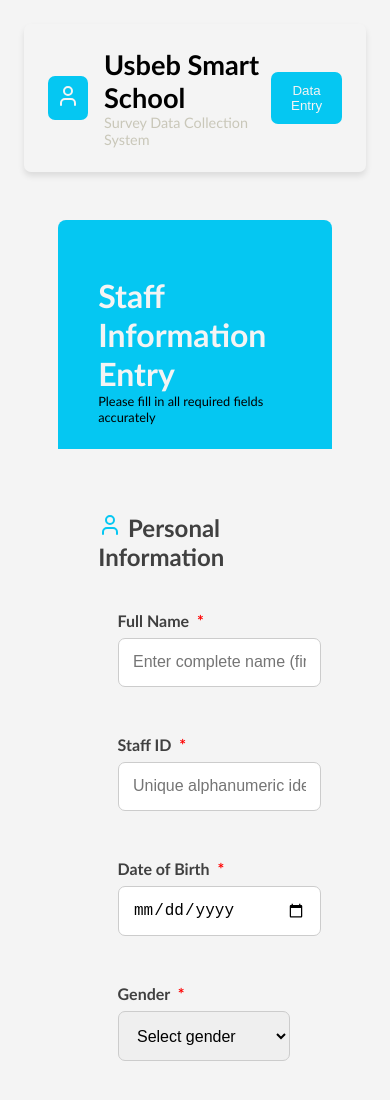
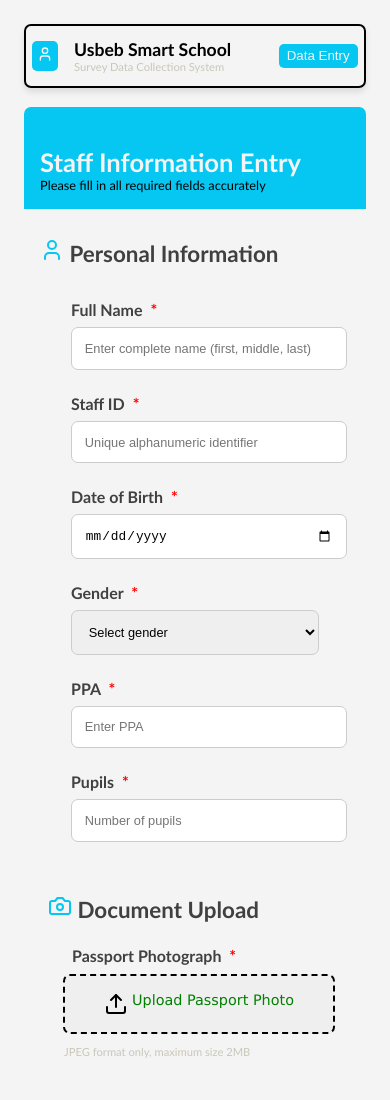
Before and after one commit to IgPeter/subeb-data-capture, a plain HTML site: page index.html in a window 390 px wide. Shown: the top 1100 px of the page. Drawn offline with Linux system fonts and the light colour scheme.

Commit message:
first presentation

```diff
--- a/css/index.css
+++ b/css/index.css
@@ -1,5 +1,11 @@
+body {
+  background-color: #f4f4f4;
+  padding: 1rem;
+}
+
 #main-header {
-  padding: 1.5rem;
+  padding: 1.2rem;
+  border: 2px solid;
   border-radius: 7px;
   box-shadow: 0px 4px 6px rgba(0, 0, 0, 0.1);
 }
@@ -56,7 +62,7 @@ p {
 
 .form-header {
   background-color: #05c7f2;
-  margin-top: 3rem;
+  margin-top: 2rem;
   padding: 3.5rem 2.5rem 1.5rem 2.5rem;
   border-radius: 8px 8px 0 0;
 }
@@ -153,7 +159,7 @@ p {
 }
 
 #form-sec2 {
-  max-width: 80%;
+  width: 80%;
   display: flex;
   justify-content: center;
   align-items: center;
@@ -251,8 +257,145 @@ p {
 }
 
 /* Optional: Responsive stacking for mobile */
-@media (max-width: 600px) {
+@media (max-width: 768px) {
+  body {
+    padding: 0.1rem;
+  }
+  #main-header {
+    padding: 0.8rem 0.4rem;
+    border: 2px solid;
+  }
+
+  .svg-con {
+    padding: 0.3rem;
+    border-radius: 5px;
+    background-color: #05c7f2;
+  }
+
+  .h1Text {
+    font-size: 1.1rem;
+  }
+
+  p {
+    font-size: 0.7rem;
+  }
+
+  .svg-con svg {
+    width: 1rem;
+    height: 1rem;
+  }
+
+  #header-body button {
+    padding: 0.3rem 0.5rem;
+    border-radius: 5px;
+  }
+
+  #main {
+    width: 100%;
+  }
+
+  .form-header {
+    background-color: #05c7f2;
+    margin-top: 1.2rem;
+    padding: 2.5rem 1rem 1rem 1rem;
+    border-radius: 7px 7px 0 0;
+  }
+
+  .form-header h2 {
+    font-size: 1.6rem;
+  }
+
+  .form-header p {
+    font-size: 0.8rem;
+  }
+
+  #form-area {
+    padding: 0.4rem 1rem;
+  }
+
+  #form-area h3,
+  #form-area2 h3,
+  #form-area3 h3 {
+    font-size: 1.4rem;
+  }
+
   #form-sec1 {
     grid-template-columns: 1fr;
+    gap: 1.5rem 1.5rem;
+    padding: 0.7rem 0.5rem 0.5rem 0.5rem;
+  }
+
+  #form-sec1 > div {
+    display: flex;
+    flex-direction: column;
+  }
+
+  #form-sec1 input,
+  #form-sec1 select {
+    width: 100%;
+    padding: 0.8rem;
+    font-size: 0.8rem;
+  }
+
+  #form-area2,
+  #form-area3 {
+    padding: 1rem 1rem 0 1.5rem;
+  }
+
+  #form-sec2 {
+    width: 90%;
+  }
+
+  #form-sec2 button {
+    padding: 1rem 0rem 1rem 0rem;
+    width: 100%;
+    border: 2px dashed;
+    border-radius: 7px;
+  }
+
+  #form-sec2-text {
+    padding: 0 0 0.5rem 1.5rem;
+  }
+
+  .form-area2-p {
+    padding: 0 0 0.5rem 1rem;
+  }
+
+  #form-area4 {
+    padding: 1rem 0.7rem;
+  }
+
+  #form-area4 button {
+    padding: 1rem 0.9rem;
+    border-radius: 5px;
+  }
+
+  #form-area4 span {
+    font-size: 0.7rem;
+  }
+
+  .scanner-con {
+    gap: 0.6rem;
+    padding: 0.7rem 0 0.7rem 0;
+  }
+
+  .fingerprint h4 {
+    font-size: 1rem;
+  }
+
+  .scanner-con svg {
+    padding: 0.5rem;
+    border-radius: 5px;
+  }
+
+  .scannow {
+    padding: 0.6rem 1.5rem;
+    border-radius: 5px;
+    font-size: 0.7rem;
+  }
+
+  .fingerprint-image {
+    width: 2.5rem;
+    height: 2.5rem;
   }
 }
--- a/index.html
+++ b/index.html
@@ -262,7 +262,7 @@
               </div>
             </div>
             <div id="form-area4">
-              <button type="button">
+              <button id = "clear-form" type="button">
                 <span>Clear Form</span>
               </button>
               <button type="submit" id="submit">
--- a/index.js
+++ b/index.js
@@ -74,21 +74,16 @@ const handleFormUpload = async () => {
       }
 
       //handling file upload here
-      const res = await fetch(
-        "https://usbeb-backend.onrender.com/api/v1/captureDevice",
-        {
-          method: "POST",
-          body: formData,
-        }
-      );
+      const res = await fetch("http://localhost:3000/api/v1/captureDevice", {
+        method: "POST",
+        body: formData,
+      });
 
       if (!res.ok) {
         console.log("form data upload failed");
         alert("Form Data was not uploaded successfully");
         return;
       }
-
-      const response = await res.json();
 
       alert("User information is created successfully");
     });
@@ -131,6 +126,13 @@ const handleFingerprintScanning = async () => {
   });
 };
 
+const clearForm = () => {
+  document.getElementById("clear-form").addEventListener("click", () => {
+    document.getElementById("myForm").reset();
+  });
+};
+
 handleFormUpload();
 //handleFingerprintScanning();
 handleFileSelect();
+clearForm();
```
